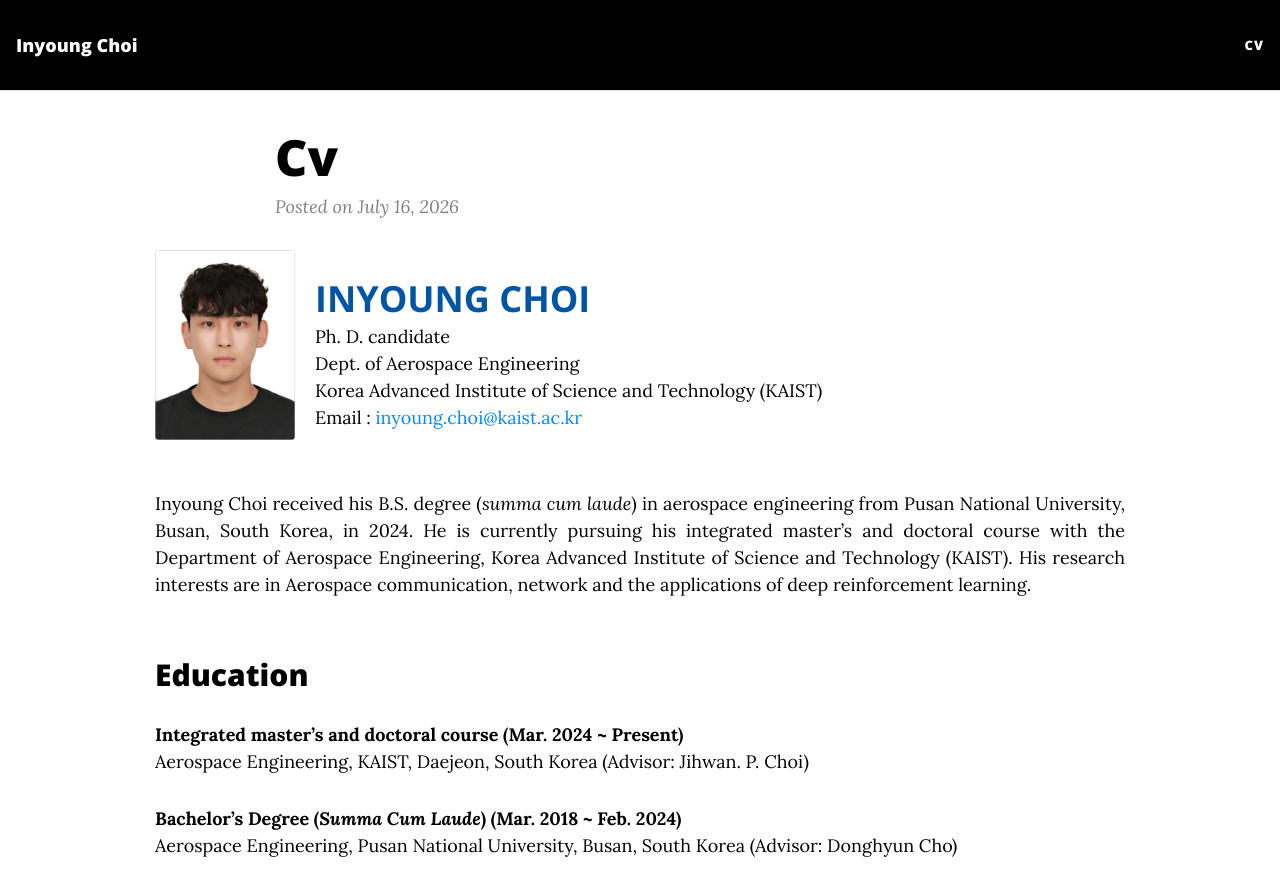
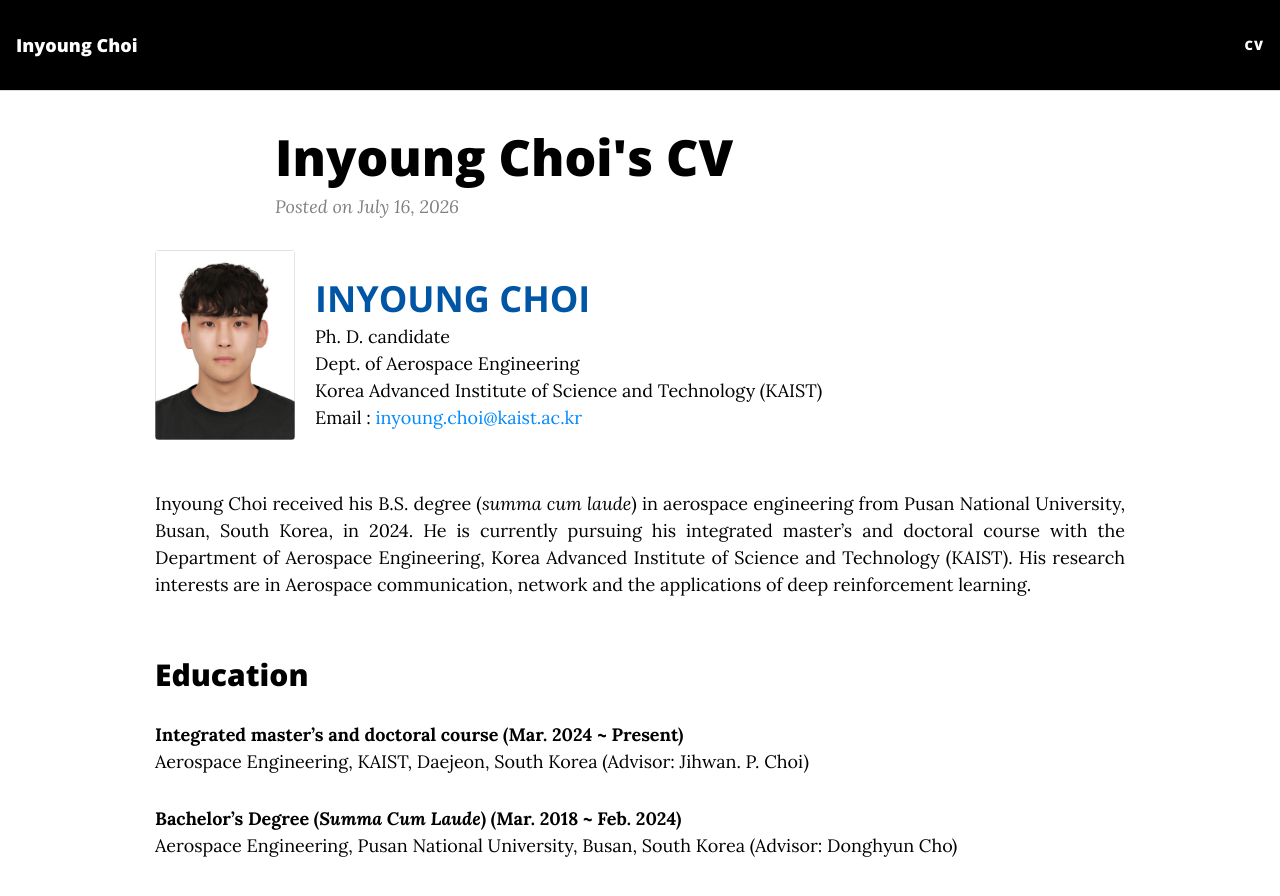
Before and after one commit to InyoungChoi-acai/InyoungChoi-acai.github.io, a Jekyll site: the page built from _posts/2026-07-16-CV.md, in a window 1280 px wide and 900 px high. Shown: the top 896 px of the window. Built offline with Jekyll 4.4.1, drawn with Linux system fonts in a browser that asks for light colours; nearby versions of some CDN libraries.

Commit message:
Update 2026-07-16-CV.md

```diff
--- a/_posts/2026-07-16-CV.md
+++ b/_posts/2026-07-16-CV.md
@@ -1,6 +1,6 @@
 ---
 layout: post
-date: 2026-07-16
+title: "Inyoung Choi's CV"
 ---
 
 <div style="display: flex; align-items: center; gap: 20px;">
```
